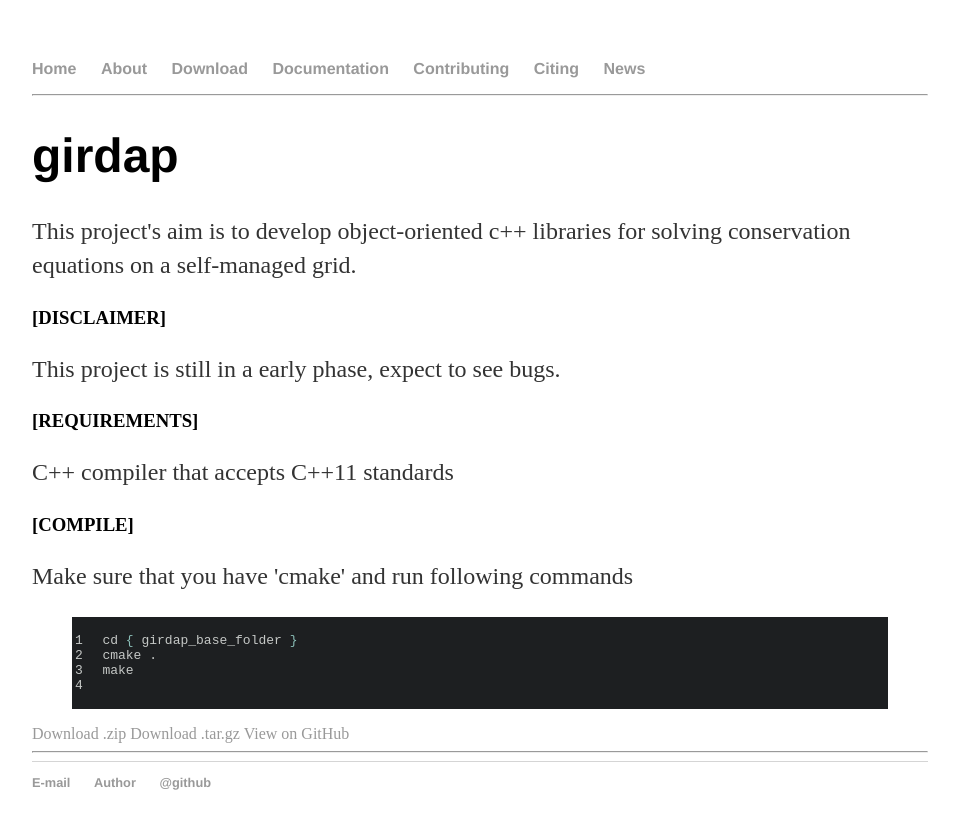
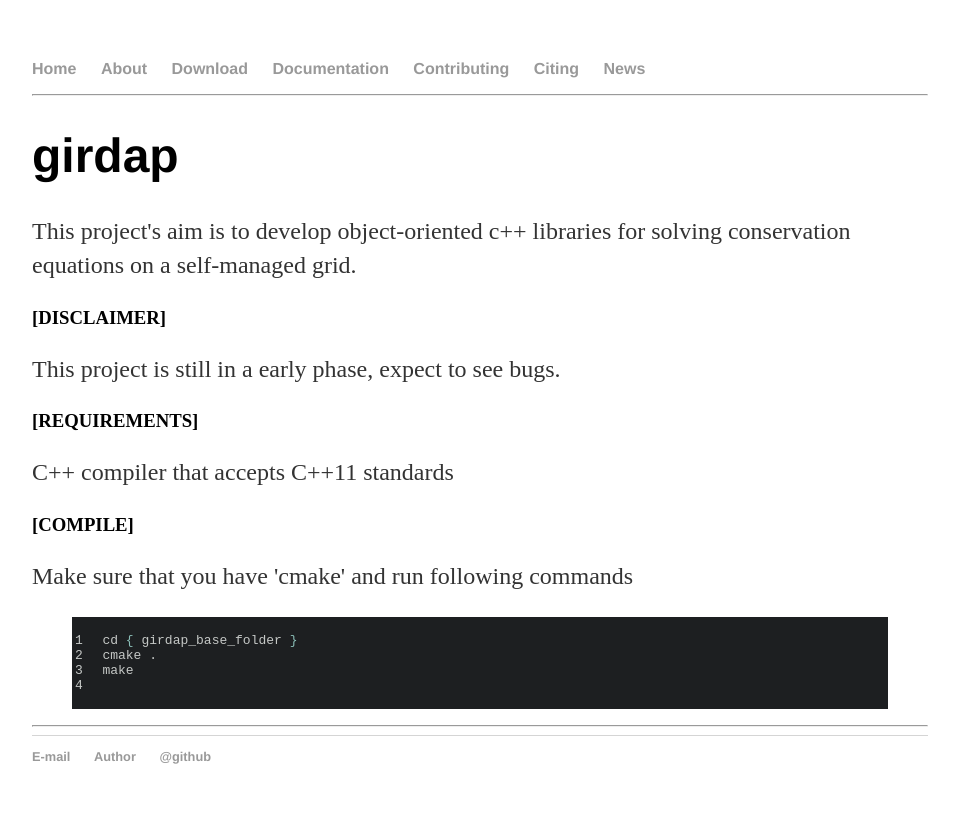
Before and after one commit to uzgoren/girdap, a Jekyll site: the page built from index.html, in a window 1280 px wide. Shown: the top 829 px of the page, without its empty margins (160-1119 px from the left). Built offline with Jekyll 4.4.1, drawn with Linux system fonts in a browser that asks for light colours.

Commit message:
download

```diff
--- a/download/index.html
+++ b/download/index.html
@@ -3,8 +3,10 @@ layout: page
 title: Download
 ---
 {% capture md_content %}
+
 * [zip format](https://github.com/uzgoren/girdap/zipball/master)
 * [tar.gz format](https://github.com/uzgoren/girdap/tarball/master)
 * [View on GitHub](https://github.com/uzgoren/girdap)
+
 {% endcapture %}
-{{ md_content | markdownify }}
+<p>{{ md_content | markdownify }} </p>
--- a/index.html
+++ b/index.html
@@ -18,7 +18,3 @@ title: girdap
   cmake .
   make
   {% endhighlight %}
-
-  <a href="https://github.com/uzgoren/girdap/zipball/master" id="download-zip" class="button"><span>Download .zip</span></a>
-  <a href="https://github.com/uzgoren/girdap/tarball/master" id="download-tar-gz" class="button"><span>Download .tar.gz</span></a>
-  <a href="https://github.com/uzgoren/girdap" id="view-on-github" class="button"><span>View on GitHub</span></a>
```
